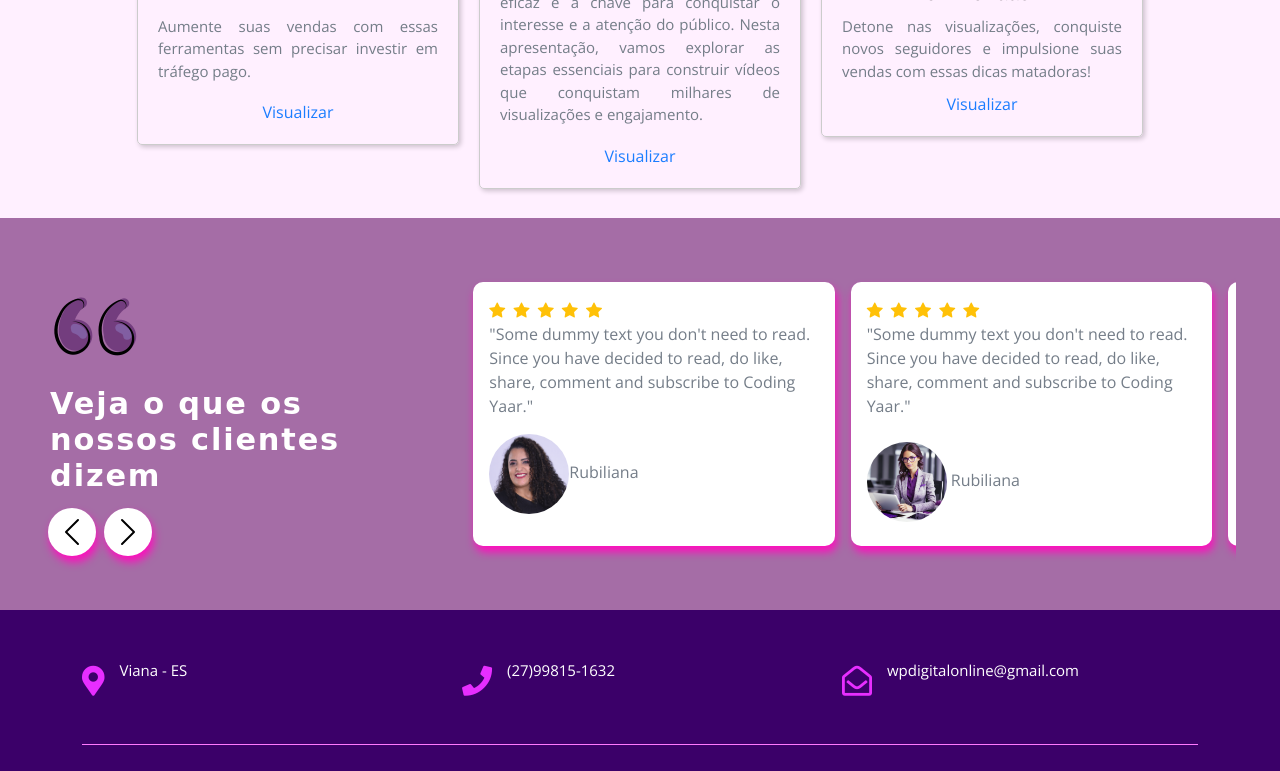
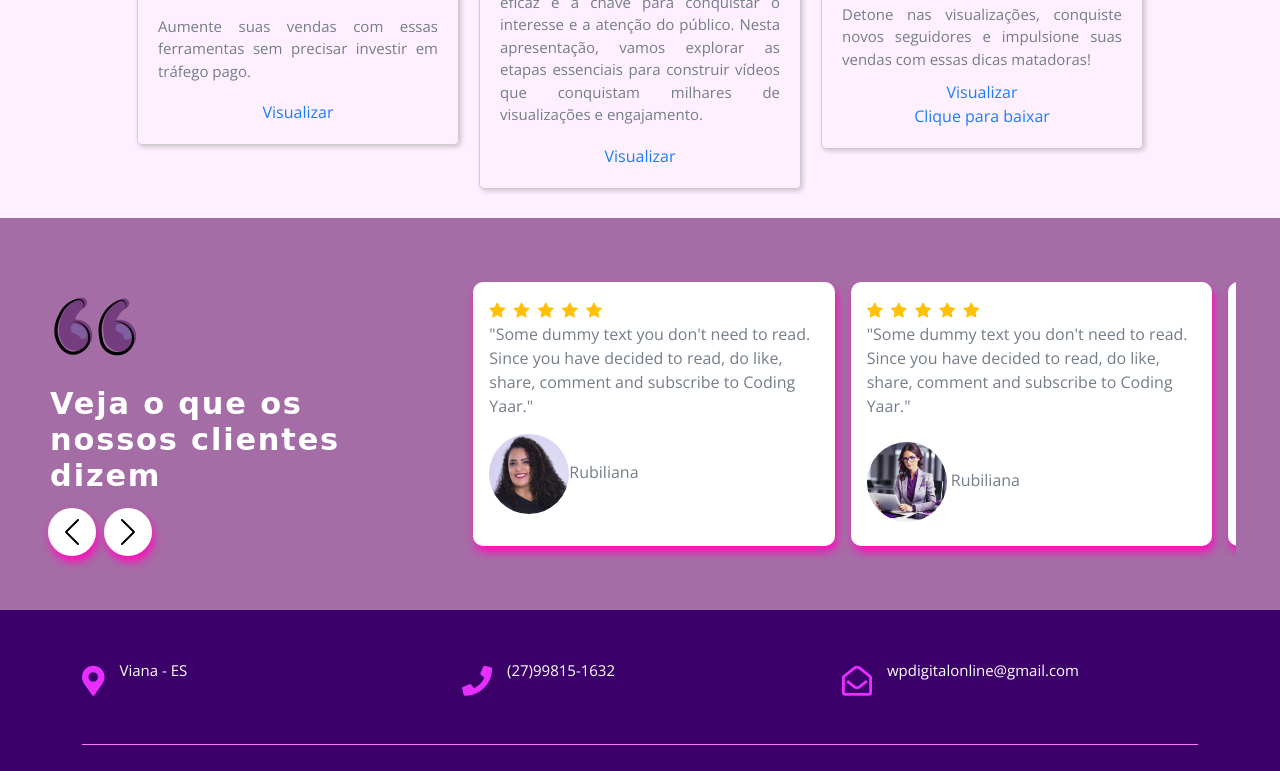
Before and after one commit to Rubiliana/rubiliana.github.io, a plain HTML site: page download.html in a window 1280 px wide. Shown: the part 1283-2054 px from the top of the page. Drawn offline with nearby package versions, Linux system fonts and the light colour scheme; no server answers.

Commit message:
Update download.html

```diff
--- a/download.html
+++ b/download.html
@@ -232,7 +232,7 @@
                     <p>Detone nas visualizações, conquiste novos seguidores e impulsione suas vendas com essas dicas matadoras!
                     </p>
                     <a href="./trafegoorganico.html">Visualizar</a><br>
-
+                    <a href="./trafegoorganico.html" target="iframe_download">Clique para baixar</a>
                 </div>
             </div>
 
```
